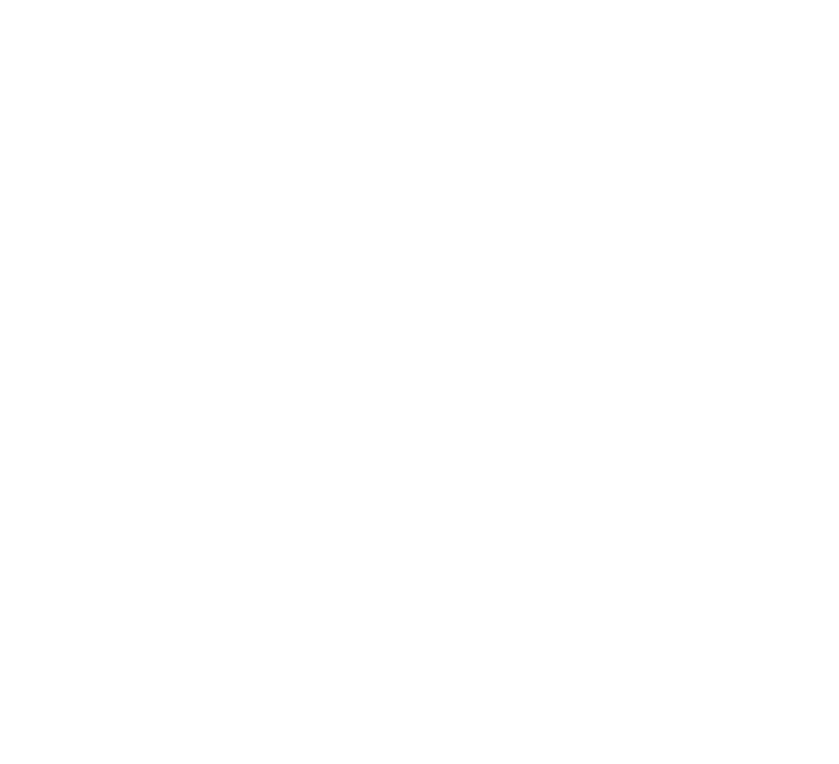
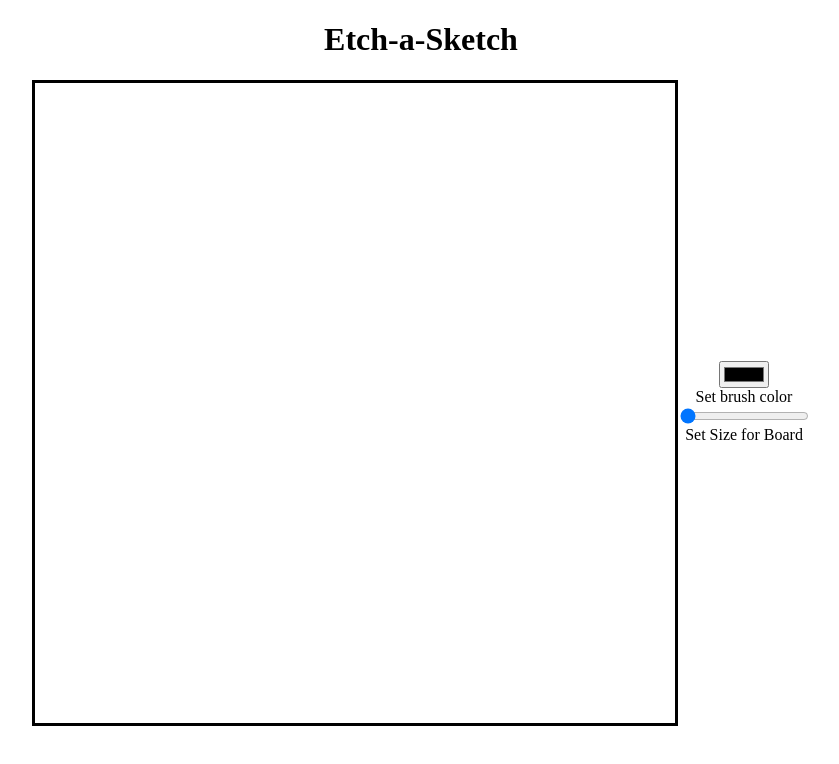
Before and after one commit to Franspi-lol/Etch-a-Sketch-ODIN, a plain HTML site: page index.html in a window 1280 px wide. Shown: the whole page, without its empty margins (219-1058 px from the left). Drawn offline with Linux system fonts and the light colour scheme.

Commit message:
finished

```diff
--- a/index.html
+++ b/index.html
@@ -1,18 +1,30 @@
 <!DOCTYPE html>
 <html lang="en">
+
 <head>
     <meta charset="UTF-8">
     <meta name="viewport" content="width=device-width, initial-scale=1.0">
     <title>Etch-a-Sketch</title>
-    <script src="scripts.js"></script>
+    <script src="scripts.js" defer></script>
     <link rel="stylesheet" href="style.css">
 </head>
+
 <body>
     <header>
+        <h1>Etch-a-Sketch</h1>
+    </header>
+    <section class="drawAndTool">
+        <section class="toolSet">
+            <input type="color" id="favcolor" value="black">
+            <label for="favcolor">Set brush color</label>
+            <input type="range" name="Size Set" id="sizeBar" min="16" max="100" value="16">
+            <label for="sizeBar">Set Size for Board</label>
+        </section>
 
-    </header>
-    <section class="drawingBoard" id="drawingBoard">
+        <section class="drawingBoard" id="drawingBoard">
 
+        </section>
     </section>
 </body>
+
 </html>
--- a/scripts.js
+++ b/scripts.js
@@ -0,0 +1,62 @@
+const drawingBoard = document.getElementById("drawingBoard");
+var column = 16;
+var row = 16;
+var color = "black";
+
+var mouseDown = false;
+document.body.onmousedown = () => {
+  mouseDown = true;
+};
+document.body.onmouseup = () => {
+  mouseDown = false;
+};
+
+drawBoard();
+const sizeBar = document.getElementById("sizeBar");
+sizeBar.addEventListener("change", async () => {
+  var size = sizeBar.value;
+  column = size;
+  row = size;
+  cleanBoard();
+  drawBoard();
+});
+
+function cleanBoard() {
+  while (drawingBoard.firstChild) {
+    drawingBoard.removeChild(drawingBoard.firstChild);
+  }
+}
+
+function drawBoard() {
+  for (let index = 0; index < column; index++) {
+    var divsCol = document.createElement("div");
+    divsCol.className = "divs divsCol ";
+    divsCol.id = "col" + index;
+    drawingBoard.appendChild(divsCol);
+    for (let i = 0; i < row; i++) {
+      var divsRow = document.createElement("div");
+      divsRow.className = "divs divsRow divColor";
+      divsRow.id = "row" + i + "col" + index;
+      divsCol.appendChild(divsRow);
+    }
+  }
+  setBrush(color);
+}
+
+function setBrush(color) {
+  var divColor = document.getElementsByClassName("divColor");
+  var arrayDivs = [...divColor];
+
+  arrayDivs.forEach((div) => {
+    div.addEventListener("mouseover", () => {
+      if (mouseDown) {
+        div.style.backgroundColor = color;
+      }
+    });
+  });
+}
+
+var favcolor = document.getElementById("favcolor");
+favcolor.addEventListener("change", () => {
+  setBrush(favcolor.value);
+});
--- a/style.css
+++ b/style.css
@@ -0,0 +1,40 @@
+.drawingBoard{
+    border: solid;
+    display: flex;
+    flex-flow: column nowrap;
+    height: 40rem;
+    width: 40rem;
+    padding: 0;
+}
+.divsCol{
+    display: flex;
+    flex-flow: row nowrap;
+    padding: 0;
+    border: 0;
+}
+
+.divs{
+    border: 0;
+    width: 100%;
+    padding: 0;
+    height: 100%;
+}
+
+.toolSet{
+    display: flex;
+    flex-flow: column;
+    justify-content: center;
+    align-items: center;
+}
+.drawAndTool{
+    display: flex;
+    flex-flow: row-reverse;
+    justify-content: center;
+}
+header{
+    text-align: center;
+}
+
+/* .divColor:hover{
+    background-color: black;
+} */
```
